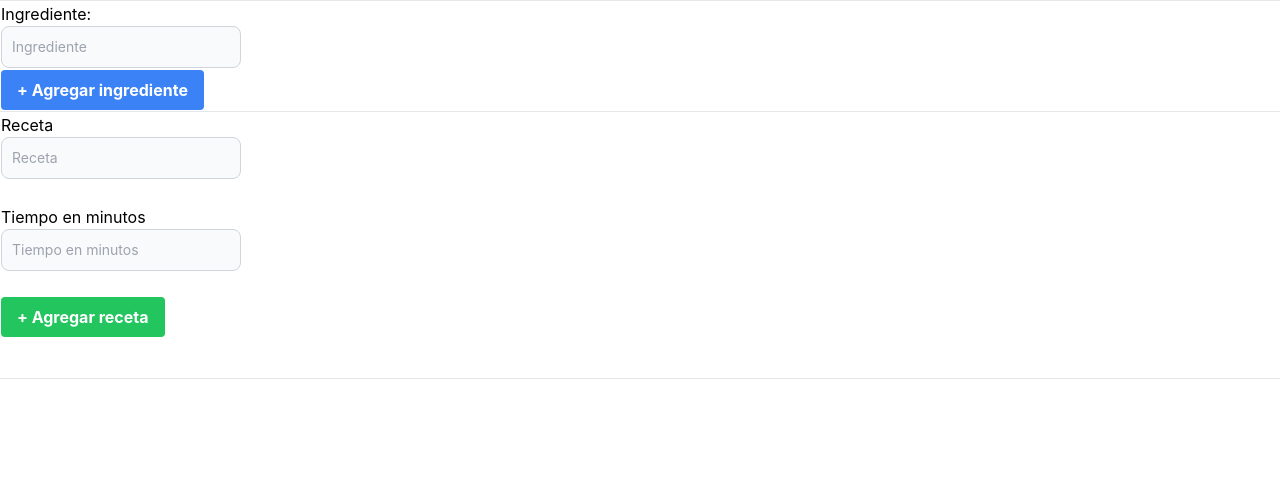
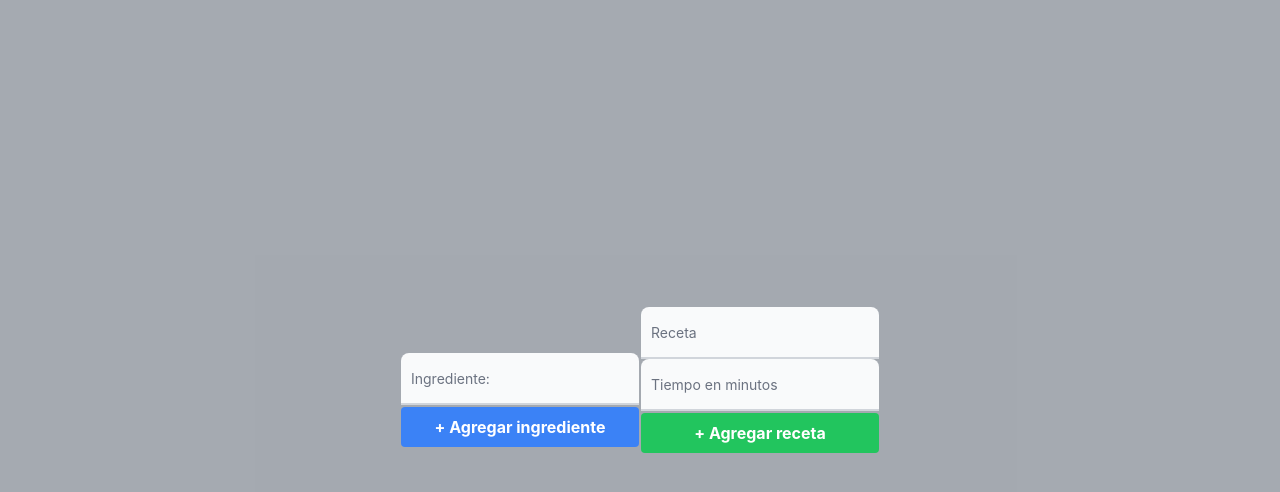
Before and after one commit to Hugoe86/curso_react_js, a React (Create React App) app in the folder Sesion 03/tarea_ingredientes/: page / in a window 1280 px wide. Shown: the top 492 px of the page. Built offline with nearby package versions, Linux system fonts and the light colour scheme.

Commit message:
avance a estilos

```diff
--- a/Sesion 03/tarea_ingredientes/src/components/FormPrincipal.jsx
+++ b/Sesion 03/tarea_ingredientes/src/components/FormPrincipal.jsx
@@ -7,12 +7,14 @@ const FormPrincipal = () => {
   //    se regresa la estructura del formulario
   return (
     <>
-      <div>
-        <hr />
-        <IngredientesLista />
-        <hr></hr>
-        <RecetaLista />
-        <hr />
+      <div className="bg-gray-600 bg-opacity-50 flex items-center justify-center h-screen">
+        <div class="">
+          <IngredientesLista />
+        </div>
+
+        <div class="">
+          <RecetaLista />
+        </div>
       </div>
     </>
   );
--- a/Sesion 03/tarea_ingredientes/src/components/IngredienteForm.jsx
+++ b/Sesion 03/tarea_ingredientes/src/components/IngredienteForm.jsx
@@ -26,14 +26,21 @@ const IngredienteForm = ({ onSubmit }) => {
       <form onSubmit={submit}>
         <tr>
           <td>
+          <div className="relative">
+
             {/* sección ingredientes  --------------------------------------------------------------------------------------------------------------------------------- */}
-            <label>Ingrediente:&nbsp;&nbsp;</label>
 
             <input
               type="text"
-              className="bg-gray-50 border border-gray-300 text-gray-900 text-sm rounded-lg focus:ring-blue-500 focus:border-blue-500 block w-full p-2.5 dark:bg-gray-700 dark:border-gray-600 dark:placeholder-gray-400 dark:text-white dark:focus:ring-blue-500 dark:focus:border-blue-500"
-              placeholder="Ingrediente"
+              id ="txt_ingrediente"
+              class="block rounded-t-lg px-2.5 pb-2.5 pt-5 w-full text-sm text-gray-900 bg-gray-50 dark:bg-gray-700 border-0 border-b-2 border-gray-300 appearance-none dark:text-white dark:border-gray-600 dark:focus:border-blue-500 focus:outline-none focus:ring-0 focus:border-blue-600 peer"
+              placeholder=" "
             />
+
+            <label for="txt_ingrediente" class="absolute text-sm text-gray-500 dark:text-gray-400 duration-300 transform -translate-y-4 scale-75 top-4 z-10 origin-[0] left-2.5 peer-focus:text-blue-600 peer-focus:dark:text-blue-500 peer-placeholder-shown:scale-100 peer-placeholder-shown:translate-y-0 peer-focus:scale-75 peer-focus:-translate-y-4" >Ingrediente:&nbsp;&nbsp;</label>
+
+
+            </div>
           </td>
         </tr>
         <tr>
@@ -41,7 +48,7 @@ const IngredienteForm = ({ onSubmit }) => {
             {/* sección botón  --------------------------------------------------------------------------------------------------------------------------------- */}
             <button
               type="submit"
-              className="bg-blue-500 hover:bg-blue-700 text-white font-bold py-2 px-4 rounded"
+              className="bg-blue-500 hover:bg-blue-700 text-white font-bold py-2 px-4 rounded w-full"
             >
               + Agregar ingrediente
             </button>
--- a/Sesion 03/tarea_ingredientes/src/components/IngredienteItem.jsx
+++ b/Sesion 03/tarea_ingredientes/src/components/IngredienteItem.jsx
@@ -5,6 +5,7 @@ const IngredienteItem = ({ ingrediente }) => {
 
   //    se regresan los componentes
   return (
+    <div className={`p-6 rounded-xl bg-white bg-opacity-30`}>
       <table className="table-fixed">
         <tbody>
           <tr>
@@ -14,6 +15,7 @@ const IngredienteItem = ({ ingrediente }) => {
           </tr>
         </tbody>
       </table>
+    </div>
   );
 };
 
--- a/Sesion 03/tarea_ingredientes/src/components/RecetaForm.jsx
+++ b/Sesion 03/tarea_ingredientes/src/components/RecetaForm.jsx
@@ -59,36 +59,47 @@ const RecetaForm = ({ onSubmit }) => {
       <tr>
         {/* sección receta  --------------------------------------------------------------------------------------------------------------------------------- */}
         <td>
-          <label>Receta</label>
-          <input
-            type="text"
-            placeholder="Receta"
-            className="bg-gray-50 border border-gray-300 text-gray-900 text-sm rounded-lg focus:ring-blue-500 focus:border-blue-500 block w-full p-2.5 dark:bg-gray-700 dark:border-gray-600 dark:placeholder-gray-400 dark:text-white dark:focus:ring-blue-500 dark:focus:border-blue-500"
-          />
+          <div className="relative">
+            <input
+              id="txt_receta"
+              type="text"
+              placeholder=" "
+              class="block rounded-t-lg px-2.5 pb-2.5 pt-5 w-full text-sm text-gray-900 bg-gray-50 dark:bg-gray-700 border-0 border-b-2 border-gray-300 appearance-none dark:text-white dark:border-gray-600 dark:focus:border-blue-500 focus:outline-none focus:ring-0 focus:border-blue-600 peer"
+            />
+
+            <label
+              for="txt_receta"
+              class="absolute text-sm text-gray-500 dark:text-gray-400 duration-300 transform -translate-y-4 scale-75 top-4 z-10 origin-[0] left-2.5 peer-focus:text-blue-600 peer-focus:dark:text-blue-500 peer-placeholder-shown:scale-100 peer-placeholder-shown:translate-y-0 peer-focus:scale-75 peer-focus:-translate-y-4"
+            >
+              Receta
+            </label>
+          </div>
+          {/* sección tiempo  --------------------------------------------------------------------------------------------------------------------------------- */}
+          <div className="relative">
+            <input
+              id="txt_tiempo"
+              type="text"
+              placeholder=" "
+              class="block rounded-t-lg px-2.5 pb-2.5 pt-5 w-full text-sm text-gray-900 bg-gray-50 dark:bg-gray-700 border-0 border-b-2 border-gray-300 appearance-none dark:text-white dark:border-gray-600 dark:focus:border-blue-500 focus:outline-none focus:ring-0 focus:border-blue-600 peer"
+            />
+
+            <label
+              for="txt_tiempo"
+              class="absolute text-sm text-gray-500 dark:text-gray-400 duration-300 transform -translate-y-4 scale-75 top-4 z-10 origin-[0] left-2.5 peer-focus:text-blue-600 peer-focus:dark:text-blue-500 peer-placeholder-shown:scale-100 peer-placeholder-shown:translate-y-0 peer-focus:scale-75 peer-focus:-translate-y-4"
+            >
+              Tiempo en minutos
+            </label>
+          </div>
         </td>
       </tr>
-      <br />
-      <tr>
-        {/* sección tiempo  --------------------------------------------------------------------------------------------------------------------------------- */}
-        <td>
-          <label>Tiempo en minutos</label>
-          <input
-            type="text"
-            placeholder="Tiempo en minutos"
-            className="bg-gray-50 border border-gray-300 text-gray-900 text-sm rounded-lg
-             focus:ring-blue-500 focus:border-blue-500 block w-full p-2.5
-              dark:bg-gray-700 dark:border-gray-600 dark:placeholder-gray-400 dark:text-white dark:focus:ring-blue-500 dark:focus:border-blue-500"
-          />
-        </td>
-      </tr>
-      <br />
+
 
       <tr>
         <td>
           {/* sección botón  --------------------------------------------------------------------------------------------------------------------------------- */}
           <button
             type="submit"
-            className="bg-green-500 hover:bg-blue-700 text-white font-bold py-2 px-4 rounded"
+            className="bg-green-500 hover:bg-blue-700 text-white font-bold py-2 px-4 rounded w-full"
           >
             + Agregar receta
           </button>
--- a/Sesion 03/tarea_ingredientes/src/components/RecetaItem.jsx
+++ b/Sesion 03/tarea_ingredientes/src/components/RecetaItem.jsx
@@ -7,9 +7,11 @@ const RecetaItem = ({ receta }) => {
   //  arreglo para descomponer la receta
   const { nombre_receta, tiempo, ingredientes } = receta;
 
+
+
   //    se regresan los componentes
   return (
-    <div className={`p-6 rounded-xl bg-purple-200  `}>
+    <div className={`p-6 rounded-xl bg-amber-200  `}>
       <tr>
         <td>
           {/* label Nombre de la receta */}
```
Lines whose indentation alone changed are shown as unchanged.
